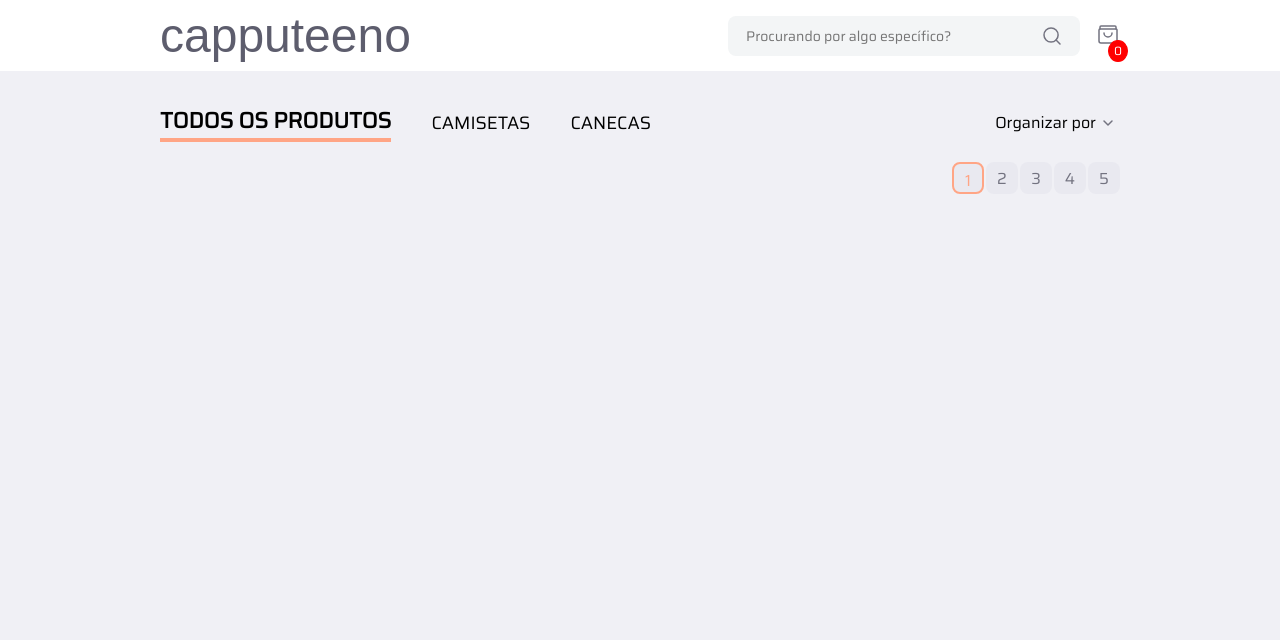
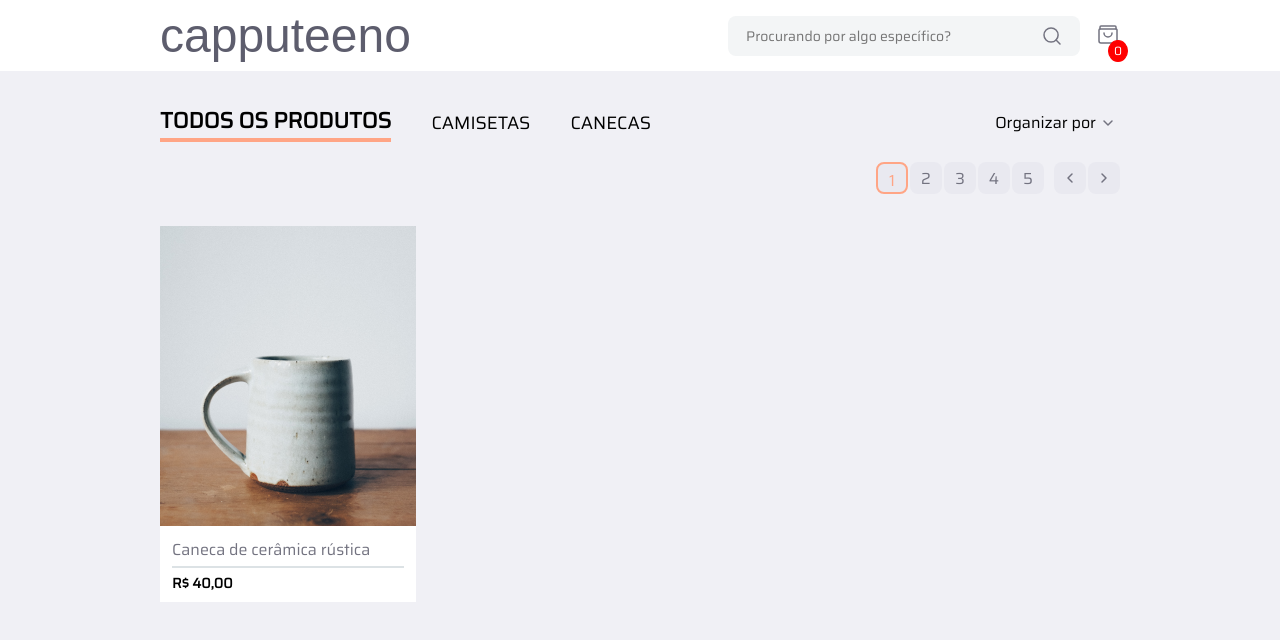
Before and after one commit to bils13/capputeeno, a Next.js app: page / in a window 1280 px wide. Shown: the top 640 px of the page. Built offline with nearby package versions, Linux system fonts and the light colour scheme; a web font is replaced by a local one.

Commit message:
feat: listando produtos 1/2

```diff
--- a/package.json
+++ b/package.json
@@ -10,6 +10,7 @@
   },
   "dependencies": {
     "@stitches/react": "^1.2.8",
+    "axios": "^1.6.2",
     "next": "14.0.3",
     "react": "^18",
     "react-dom": "^18"
--- /dev/null
+++ b/src/components/card/card.style.ts
@@ -0,0 +1,39 @@
+import { styled } from "@stitches/react";
+
+
+export const CardWrapper = styled('div', {
+    width: '256px',
+    background: 'var(--white)',
+})
+
+export const ImageWrapper = styled('div', {
+    position: 'relative',
+    width: '100%',
+    height: '300px',
+})
+
+export const TextWrapper = styled('div', {
+    marginTop: '0.25rem',
+    padding: '8px 12px',
+    display: 'flex',
+    flexDirection: 'column',
+    color: 'var(--text-dark)',
+
+    'label': {
+        lineHeight: '150%',
+        fontSize: '16px',
+    }
+})
+
+export const Line = styled('div', {
+    width: '100%',
+    border: '1px solid #DCE2E5',
+    marginTop: '0.25rem',
+})
+
+export const Price = styled('p', {
+    marginTop: '0.25rem',
+    fontSize: '14px',
+    fontWeight: '600',
+    color: 'black',
+})
--- /dev/null
+++ b/src/components/card/card.tsx
@@ -0,0 +1,19 @@
+import Image from "next/image";
+import { CardWrapper, ImageWrapper, Line, Price, TextWrapper } from "./card.style";
+import TShirt from "@/assets/tShirt.png"
+
+
+export function Card(){
+    return(
+        <CardWrapper>
+            <ImageWrapper>
+                <Image src={TShirt} alt='Camiseta' fill={true}/>
+            </ImageWrapper>
+            <TextWrapper>
+                <label>Caneca de cerâmica rústica</label>
+                <Line />
+                <Price>R$ 40,00</Price>
+            </TextWrapper>
+        </CardWrapper>
+    )
+}
--- /dev/null
+++ b/src/components/cards/cards.tsx
@@ -0,0 +1,12 @@
+import { Card } from "../card/card";
+import { CardsContainer } from "./cartd.style";
+import { useProduct } from "@/hooks/useProduct";
+
+export function Cards(){
+    const { data } = useProduct()
+    return(
+        <CardsContainer>
+            <Card />
+        </CardsContainer>
+    )
+}
--- /dev/null
+++ b/src/components/cards/cartd.style.ts
@@ -0,0 +1,7 @@
+import { styled } from "@stitches/react";
+
+
+export const CardsContainer = styled('section',{
+    marginTop: '2rem',
+    width: '100%',
+})
--- a/src/components/org-by-preference/org-by-pref.style.ts
+++ b/src/components/org-by-preference/org-by-pref.style.ts
@@ -29,6 +29,7 @@ export const Menu = styled<MenuProps>('ul', {
     width: '176px',
     boxShadow: '0px 4px 12px 0px rgba(0, 0, 0, 0.10)',
     borderRadius: '4px',
+    zIndex: '999',
     variants: {
         disable: {
             true: {
--- a/src/components/pagination/pagination.style.ts
+++ b/src/components/pagination/pagination.style.ts
@@ -2,6 +2,10 @@ import { styled } from "@stitches/react";
 
 interface PageProps {
     isActive: 1 | 2 | 3 | 4 | 5,
+}
+
+interface ArrowProps {
+    rotates: string,
 }
 
 export const PContainer = styled('section',{
@@ -52,3 +56,37 @@ export const Page = styled<PageProps>('p',{
         cursor: 'pointer',
     }
 })
+
+export const ArrowContainer = styled('div', {
+    display: 'flex',
+    alignItems: 'center',
+    justifyContent: 'space-between',
+    gap: '2px',
+    marginLeft: '0.5rem',
+})
+
+export const ArrowWrapper = styled<ArrowProps>('div', {
+    width: '2rem',
+    height: '2rem',
+    padding: '0.25rem',
+    borderRadius: '0.5rem',
+    backgroundColor: 'var(--light-gray)',
+    display: 'flex',
+    alignItems: 'center',
+    justifyContent: 'center',
+    gap: '2px',
+    variants: {
+        rotates: {
+            90: {
+                transform: 'rotate(90deg)'
+            },
+            270: {
+                transform: 'rotate(270deg)'
+            }
+        }
+    },
+
+    '&:hover': {
+        cursor: 'pointer',
+    }
+})
--- a/src/components/pagination/pagination.tsx
+++ b/src/components/pagination/pagination.tsx
@@ -1,5 +1,6 @@
 import { useStore } from "@/hooks/useStore";
-import { PContainer, Page } from "./pagination.style";
+import { ArrowContainer, ArrowWrapper, PContainer, Page } from "./pagination.style";
+import { ArrowIcon } from "../arrow-icon";
 
 const Pages = [
     {'option': 1, 'id':1},
@@ -12,6 +13,15 @@ const Pages = [
 export function Pagination(){
 
     const { pagination, handleSetPagination } = useStore()
+
+    const handleClickArrow = (value: string) => {
+        if(value==='less' && (pagination > 1 && pagination <=5 )){
+            handleSetPagination(pagination - 1)
+        }
+        else if(value==='more' && (pagination >= 1 && pagination <5 )){
+            handleSetPagination(pagination + 1)
+        }
+    }
 
     return(
         <PContainer>
@@ -29,6 +39,18 @@ export function Pagination(){
                 })
 
             }
+            <ArrowContainer>
+                <ArrowWrapper
+                    rotates='90'
+                    onClick={() => handleClickArrow('less')}>
+                    <ArrowIcon />
+                </ArrowWrapper>
+                <ArrowWrapper
+                    rotates='270'
+                    onClick={() => handleClickArrow('more')}>
+                    <ArrowIcon />
+                </ArrowWrapper>
+            </ArrowContainer>
         </PContainer>
     )
 }
--- /dev/null
+++ b/src/hooks/useProduct.ts
@@ -0,0 +1,26 @@
+import { useEffect } from 'react'
+import axios from "axios";
+
+export const query = `
+        query{
+            allProducts {
+                id
+                name
+                price_in_cents
+                image_url
+                category
+                sales
+            }
+        }`
+
+export function useProduct() {
+    const data: any = axios({
+        method: 'post',
+        url: "http://localhost:3333/",
+            data: { query },
+        }).then((response: any) => {
+            console.log(response.data)
+    })
+
+    return data
+}
--- a/src/pages/homepage/home-page.tsx
+++ b/src/pages/homepage/home-page.tsx
@@ -3,6 +3,7 @@ import { HomePageContainer, NavContainer } from "./home-page.style";
 import { FilterByType } from "@/components/filter-by-type/filter-by-type";
 import { OrganizeByPref } from "@/components/org-by-preference/org-by-pref";
 import { Pagination } from "@/components/pagination/pagination";
+import { Cards } from "@/components/cards/cards";
 
 export function HomePage(){
     return(
@@ -14,6 +15,7 @@ export function HomePage(){
                     <OrganizeByPref />
                 </NavContainer>
                 <Pagination />
+                <Cards />
             </HomePageContainer>
         </>
     )
```
Also changed, not shown: src/assets/tShirt.png (added), 1 other file (tests, documents, lock files or other folders).
